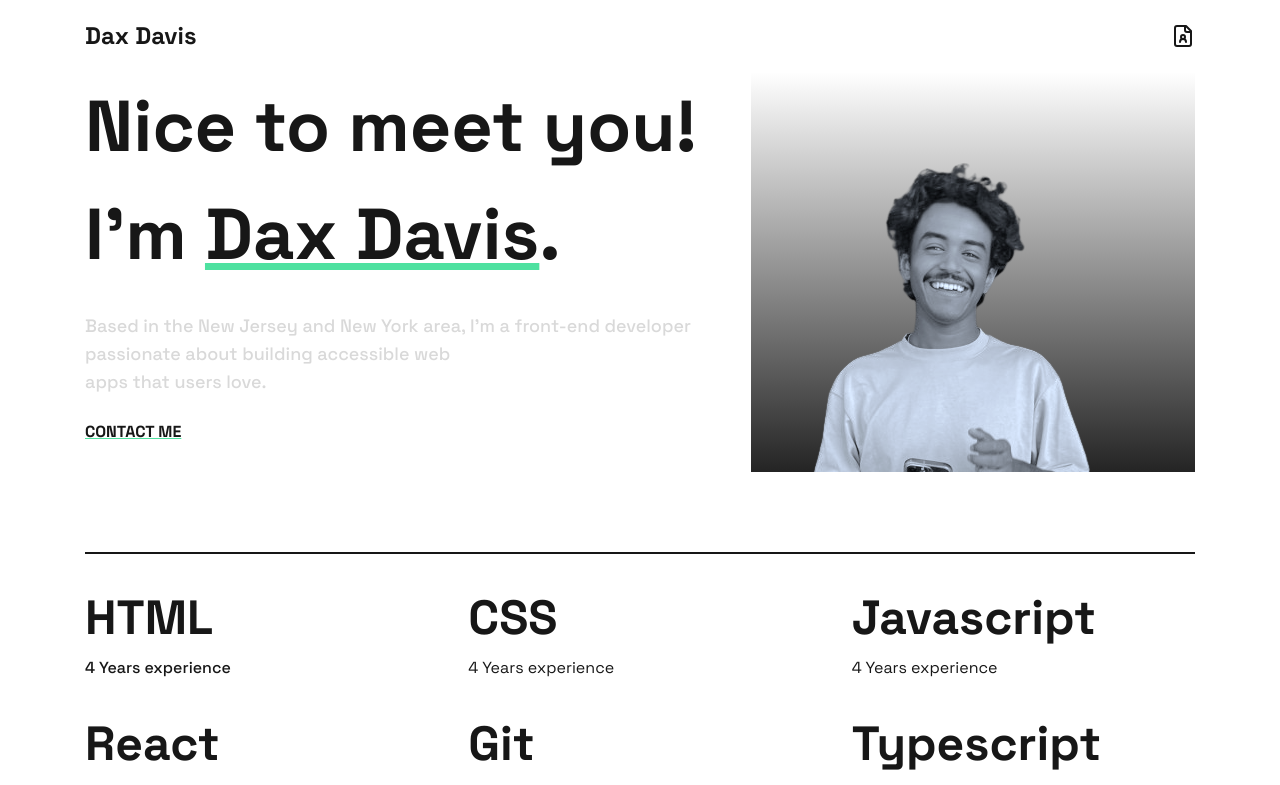
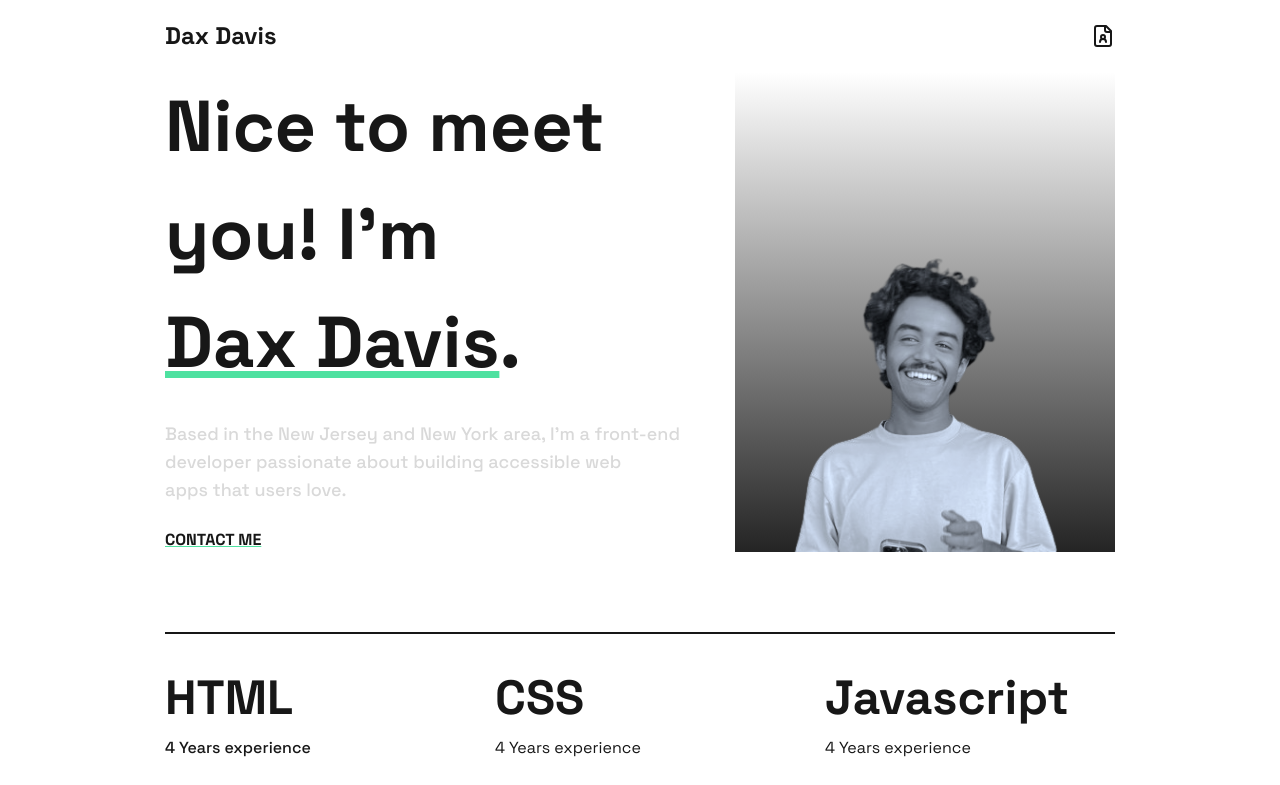
Before and after one commit to daxantz/portfolio, a Next.js app: page / in a window 1280 px wide. Shown: the top 785 px of the page. Built offline with nearby package versions, Linux system fonts and the light colour scheme.

Commit message:
moved footer to layout component

```diff
--- a/app/layout.tsx
+++ b/app/layout.tsx
@@ -1,6 +1,7 @@
 import type { Metadata } from "next";
 import { Space_Grotesk } from "next/font/google";
 import "./globals.css";
+import Footer from "@/components/Footer";
 
 const spaceGrotesk = Space_Grotesk({
   subsets: ["latin"],
@@ -19,10 +20,11 @@ export default function RootLayout({
 }>) {
   return (
     <html lang="en">
-      <body
-        className={`${spaceGrotesk.className} antialiased relative lg:max-w-[1110px] md:max-w-[768px] mx-auto`}
-      >
-        <main>{children}</main>
+      <body className={`${spaceGrotesk.className} antialiased relative `}>
+        <main className="max-w-[1600px] md:mx-[30px] lg:mx-[165px]   mx-auto">
+          {children}
+        </main>
+        <Footer />
       </body>
     </html>
   );
--- a/app/page.tsx
+++ b/app/page.tsx
@@ -1,4 +1,3 @@
-import Footer from "@/components/Footer";
 import Header from "@/components/Header";
 import HeaderText from "@/components/HeaderText";
 import LargerHeader from "@/components/LargerHeader";
@@ -15,7 +14,6 @@ export default function Home() {
       <LargerHeader />
       <Skills />
       <Projects />
-      <Footer />
     </>
   );
 }
```
